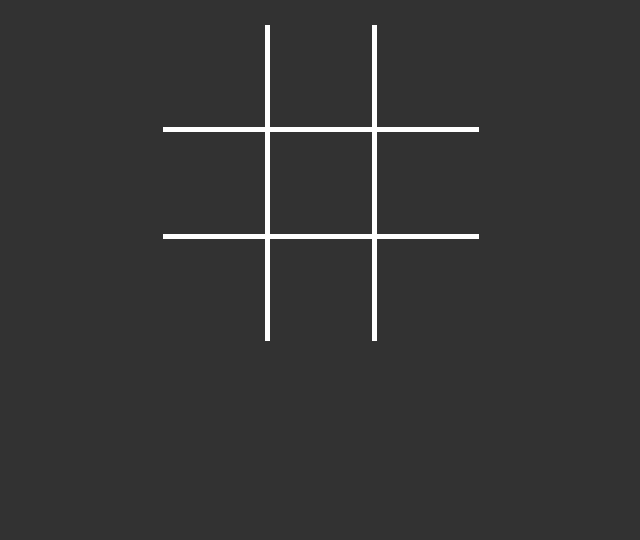
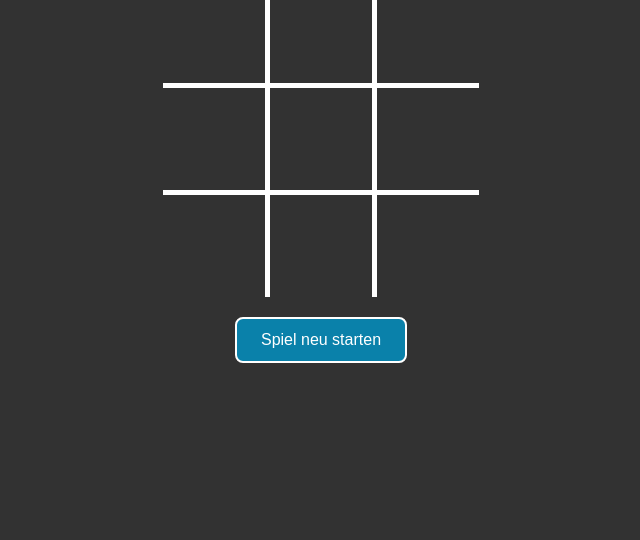
Before and after one commit to einfachilja/tic-tac-toe, a plain HTML site: page index.html in a window 1280 px wide. Shown: the part 260-800 px from the top of the page, without its empty margins (319-959 px from the left). Drawn offline with Linux system fonts and the light colour scheme.

Commit message:
added restartGame()

```diff
--- a/index.html
+++ b/index.html
@@ -12,6 +12,7 @@
 
     <h1>Tic Tac Toe</h1>
     <div id="content"></div>
+    <button id="restart-btn" onclick="restartGame()">Spiel neu starten</button>
 
     <script src="script.js"></script>
 </body>
--- a/script.js
+++ b/script.js
@@ -130,9 +130,9 @@ function handleClick(index, element) {
 // prüft alle Gewinnmuster ob 3 gleiche Symbole vorhanden sind
 function checkWinner() {
     const winPatterns = [
-        [0,1,2], [3,4,5], [6,7,8], // Reihen
-        [0,3,6], [1,4,7], [2,5,8], // Spalten
-        [0,4,8], [2,4,6]           // Diagonalen
+        [0, 1, 2], [3, 4, 5], [6, 7, 8], // Reihen
+        [0, 3, 6], [1, 4, 7], [2, 5, 8], // Spalten
+        [0, 4, 8], [2, 4, 6]           // Diagonalen
     ];
 
     for (let pattern of winPatterns) {
@@ -175,3 +175,15 @@ function drawWinningLine(pattern) {
     svg.appendChild(line); // fügt Linie in SVG ein
     document.body.appendChild(svg); // fügt SVG auf Seite ein
 }
+
+// Setzt das Spielfeld zurück und rendert neu
+function restartGame() {
+    // Alle Felder auf null setzen (leeren)
+    fields = [null, null, null, null, null, null, null, null, null];
+
+    // Startspieler wieder auf 'circle' setzen
+    currentPlayer = 'circle';
+
+    // Spielfeld neu zeichnen
+    render();
+}
--- a/style.css
+++ b/style.css
@@ -12,6 +12,7 @@ body {
 
 h1 {
     text-align: center;
+    margin: 0;
 }
 
 table {
@@ -59,3 +60,24 @@ table tr:last-child td {
 table tr td:last-child {
     border-right: 0;
 }
+
+
+#restart-btn {
+    display: block; /* Button blocken, damit margin auto funktioniert */
+    padding: 12px 24px; /* Innenabstand */
+    background-color: rgba(0, 149, 201, 0.8); /* Gleiche Farbe wie der Kreis */
+    color: white;
+    border: 2px solid white;
+    border-radius: 8px;
+    font-size: 1rem;
+    cursor: pointer;
+}
+
+#restart-btn:hover {
+    background-color: rgb(0, 149, 201); /* Etwas dunkler beim Hover */
+    transform: scale(1.05); /* Leicht größer beim Hover */
+}
+
+#restart-btn:active {
+    transform: scale(0.98); /* Klick-Feedback */
+}
```
